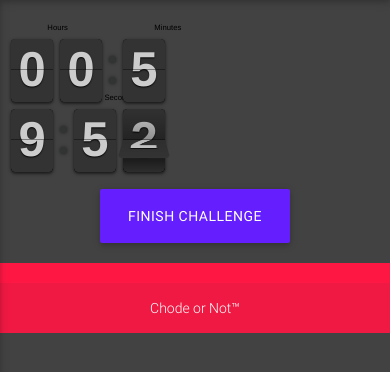
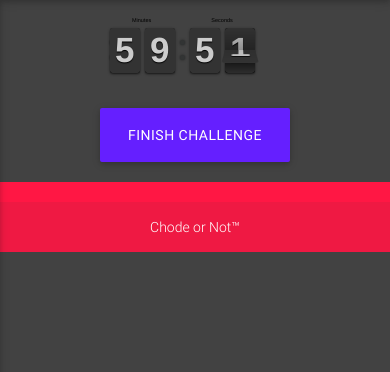
Before and after one commit to 2121159i/Chode-Or-Not-Prototype, a Django app: page /chodeOrNot/timer/ in a window 390 px wide. Shown: the part 56-428 px from the top of the page. Run offline with Django 3.2, Linux system fonts and the light colour scheme; some libraries are stand-ins or nearby versions.

Commit message:
Removing the hour since it is not needed

```diff
--- a/chode_or_not/static/css/style.css
+++ b/chode_or_not/static/css/style.css
@@ -22,7 +22,7 @@
 
 @media screen and (max-width: 550px) {
     #countdown_timer{
-        zoom: 0.7;
+        zoom: 0.5;
         -moz-transform: scale(0.2);
     }
 }
--- a/chode_or_not/static/js/countdown_timer.js
+++ b/chode_or_not/static/js/countdown_timer.js
@@ -2,7 +2,10 @@
  * Created by 2121159i on 18/04/2016.
  */
 
-var clock = $('#countdown_timer').FlipClock(3600, { countdown: true });
+var clock = $('#countdown_timer').FlipClock(3599, {
+    countdown: true,
+    clockFace: 'MinuteCounter'
+});
 
 var myVar = setInterval(myTimer, 1000);
 
--- a/chode_or_not/templates/ChodeOrNot/timer.html
+++ b/chode_or_not/templates/ChodeOrNot/timer.html
@@ -6,9 +6,10 @@
 
 {% block body_block %}
 
+    <div class="center-align center center-block container">
 
-        <div id="countdown_timer">
-    <br/>
+        <div class="center-align center center-block" id="countdown_timer">
+        </div><br/>
 {#        <h5 class="center " style="width: 100%;">This should be vertically aligned</h5>#}
     </div><br/>
     <div class="center center-align center-block">
```
